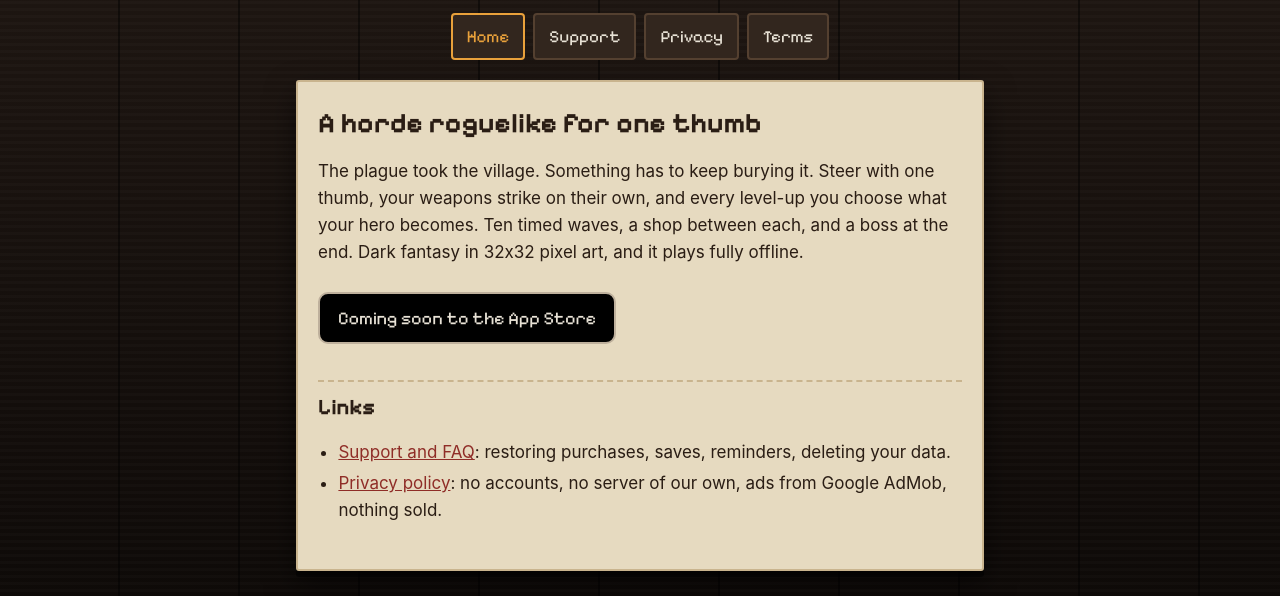
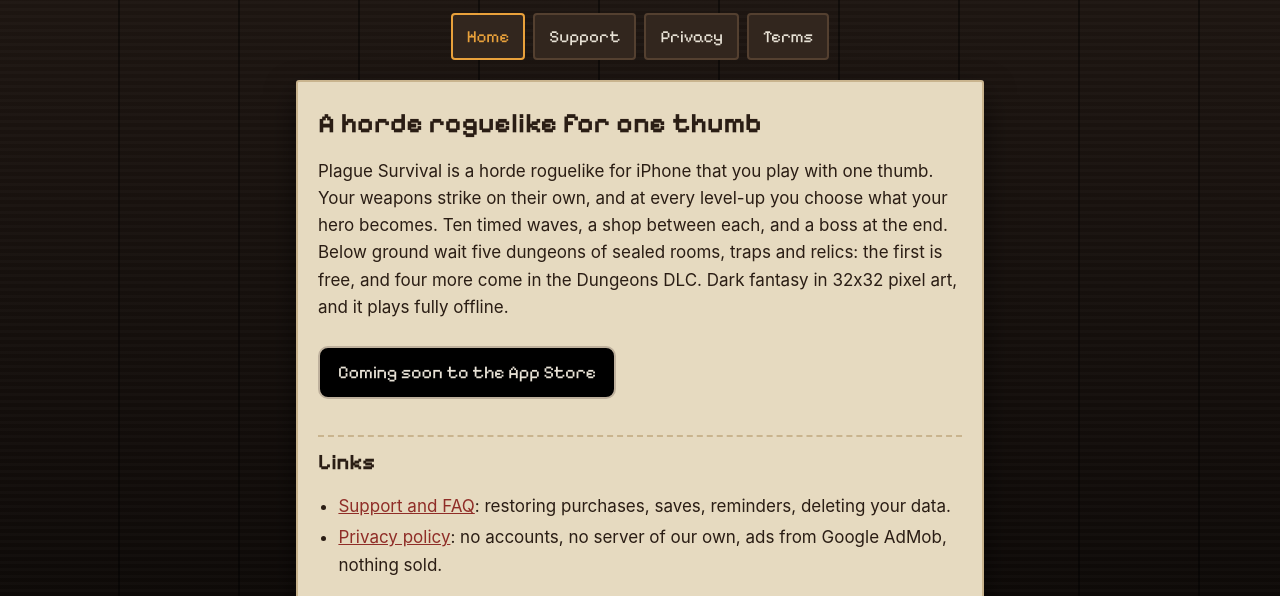
Before and after one commit to yiqnnis/yiqnnis.github.io, a plain HTML site: page index.html in a window 1280 px wide. Shown: the part 194-790 px from the top of the page. Drawn offline with Linux system fonts and the light colour scheme.

Commit message:
Plainer first line

```diff
--- a/index.html
+++ b/index.html
@@ -24,7 +24,7 @@
 
   <main class="sheet">
     <h1>A horde roguelike for one thumb</h1>
-    <p>The plague took the village. Something has to keep burying it. Steer with one thumb, your weapons strike on their own, and every level-up you choose what your hero becomes. Ten timed waves, a shop between each, and a boss at the end. Dark fantasy in 32x32 pixel art, and it plays fully offline.</p>
+    <p>Plague Survival is a horde roguelike for iPhone that you play with one thumb. Your weapons strike on their own, and at every level-up you choose what your hero becomes. Ten timed waves, a shop between each, and a boss at the end. Below ground wait five dungeons of sealed rooms, traps and relics: the first is free, and four more come in the Dungeons DLC. Dark fantasy in 32x32 pixel art, and it plays fully offline.</p>
 
     <!-- [[FILL IN: after the app is live, replace the span below with Apple's official "Download on the App Store" badge (developer.apple.com/app-store/marketing/guidelines/) linking to the App Store page]] -->
     <p><span class="badge">Coming soon to the App Store</span></p>
```
